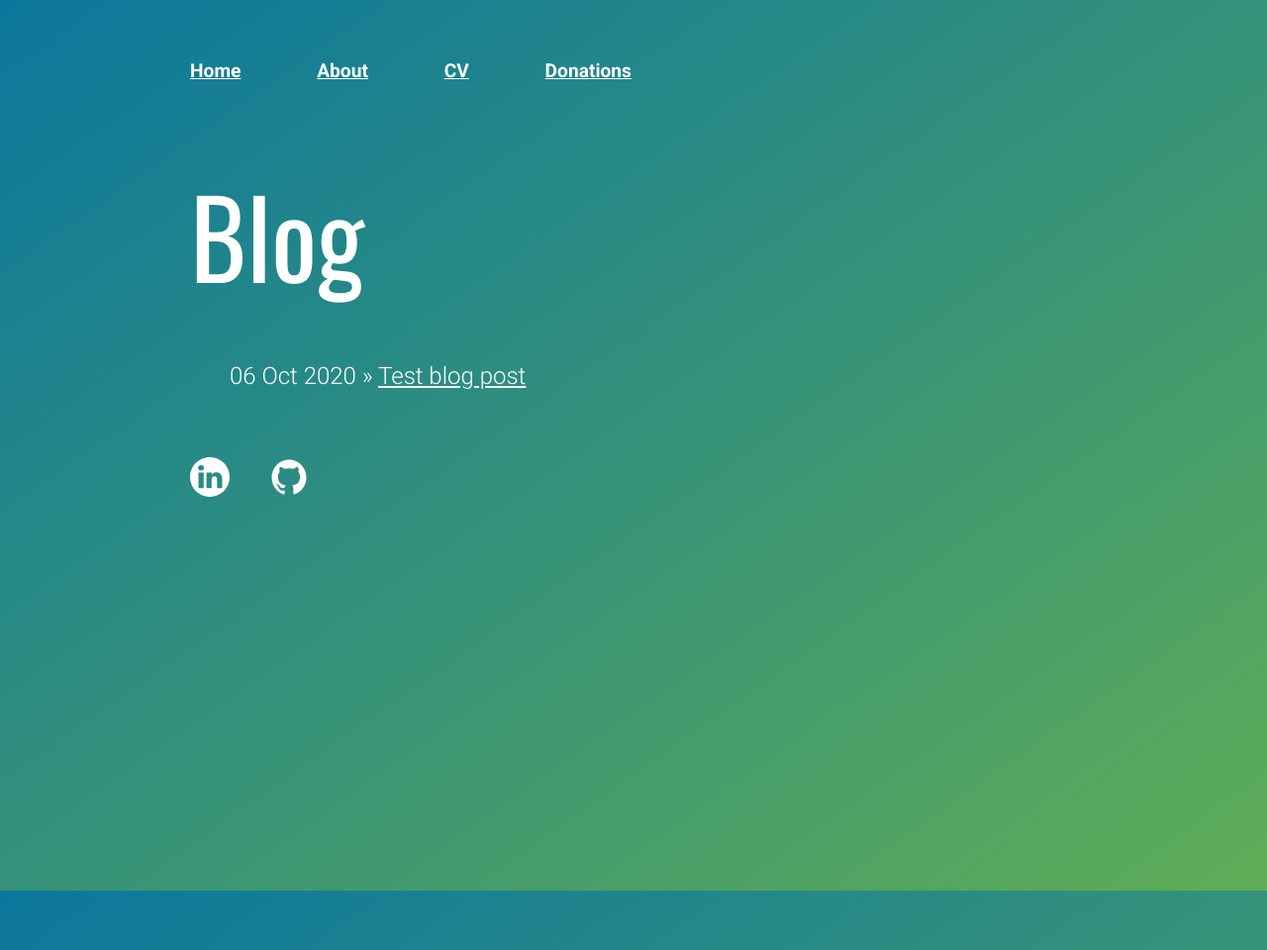
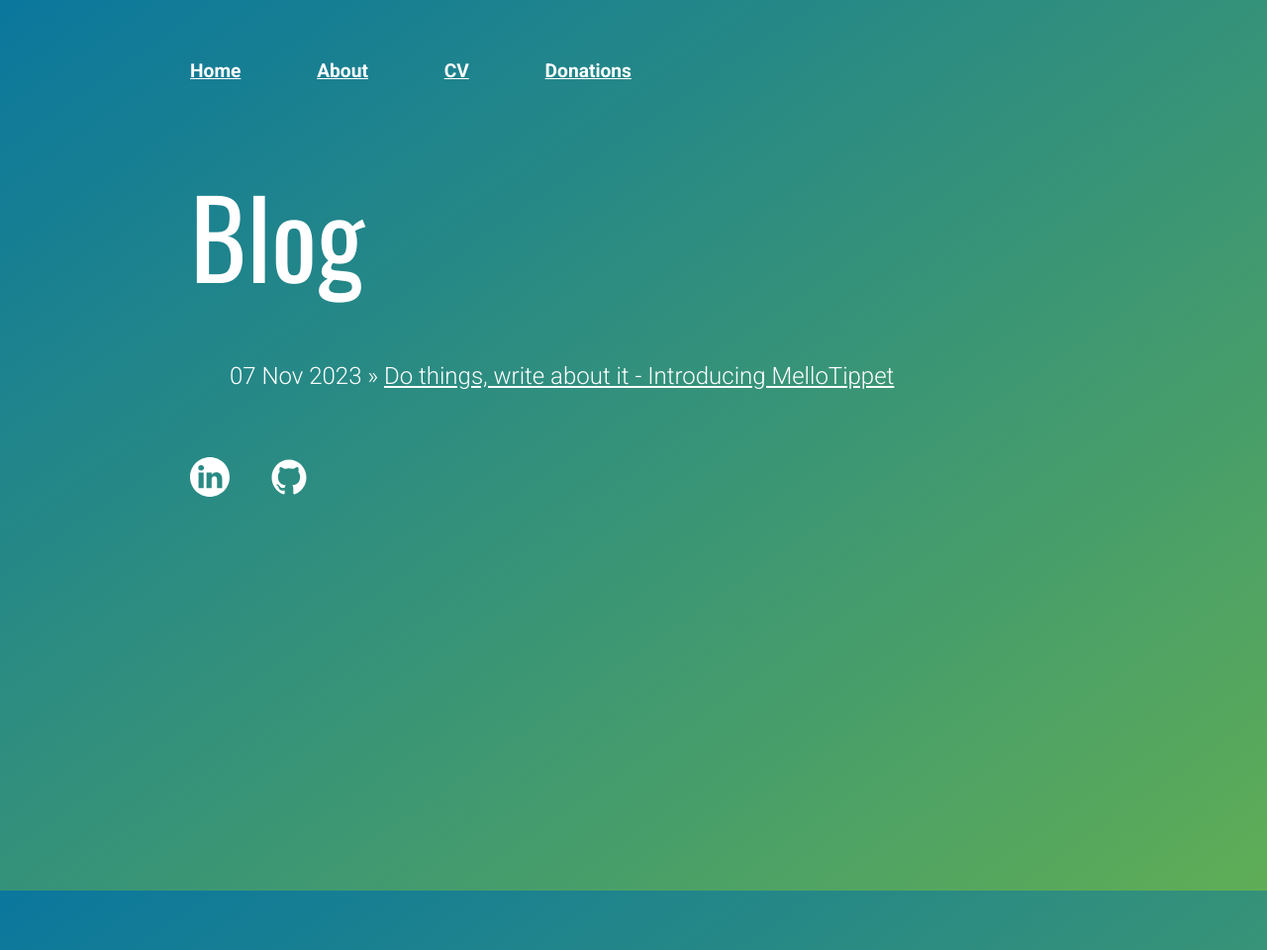
Before and after one commit to molundb/molundb.github.io, a Jekyll site: the page built from blog/index.html, in a window 1280 px wide. Shown: the whole page at 99% size. Built offline with Jekyll 4.4.1, drawn with Linux system fonts in a browser that asks for light colours; some of the changed lines change nothing that is shown.

Commit message:
Add first blog post about MelloTippet

```diff
--- a/_posts/2020-10-06-test-blog-post.md
+++ b/_posts/2020-10-06-test-blog-post.md
@@ -1,7 +1,27 @@
 ---
 layout: post
-title: "Test blog post"
-date: 2020-10-06
+title: "Do things, write about it - Introducing MelloTippet"
+date: 2023-11-07
 ---
 
-Well. Finally got around to putting this old website together. Neat thing about it - powered by [Jekyll](http://jekyllrb.com) and I can use Markdown to author my posts. It actually is a lot easier than I thought it was going to be.
+It's time to finally start a blog - yay!
+
+It's something I've thought of doing for several years, but, for various reasons, never got around to. What finally did it for me was epsiode 26 of the main podcast that I'm currently listening to, Soft Skills Engieering. The episode is titled "Communicate Your Efforts and I Told You So" and in it on of the hosts, Jamison Dance, mentions a blog post titled "Do things, write about it". I read the blog post and it recommends writing about things that you're working on. So here I am! What programming-related things am I working on in my spare time, then?
+
+I'm currently doing a couple of things in parallell, and one of them is developing a mobile app called MelloTippet.
+
+## MelloTippet
+
+MelloTippet is an app to compete with friends and family in predicting the outcome of Melodifestivalen. Melodifestivalen is a yearly music competition in Sweden to determine the song to represent Sweden in the Eurovision Song Contest https://en.wikipedia.org/wiki/Eurovision_Song_Contest. It is Sweden's biggest and most popular TV show, and viewed by about a third of the popoulation. The app was used by my family and some of my colleagues for the last edition of Melodifestivalen. For the upcoming edition of Melodifestivalen, which takes place in February, my plan is to make the app available in the Google Play Store and App Store for free. My goal is to make MelloTippet the number one tool for competing with friends and family in predicting the outcome of Melodifestivalen.
+
+I'm developing MelloTippet using Flutter, Firebase Firestore and Firebase Functions. I'm receiving external support with the design. One of the things I love with developing this project is how much I'm learning. Since I'm doing native Android development at my full-time job it's a great way to keep developing my Flutter skills. I've also had to learn about database design, security, backend development, web development, Typescript and several Firebase features.
+
+## Plan For Next Week
+
+My plan for the rest of this week is to:
+
+- open source the project
+- add force upgrade functionality
+- set proper Firebase Security Rules and unit test them
+
+I'm not sure how often I'll make these blog post entries. Perhaps weekly, perhaps when I feel like I've learnt something and want to share it. We'll see! Thanks for reading. :)
```
